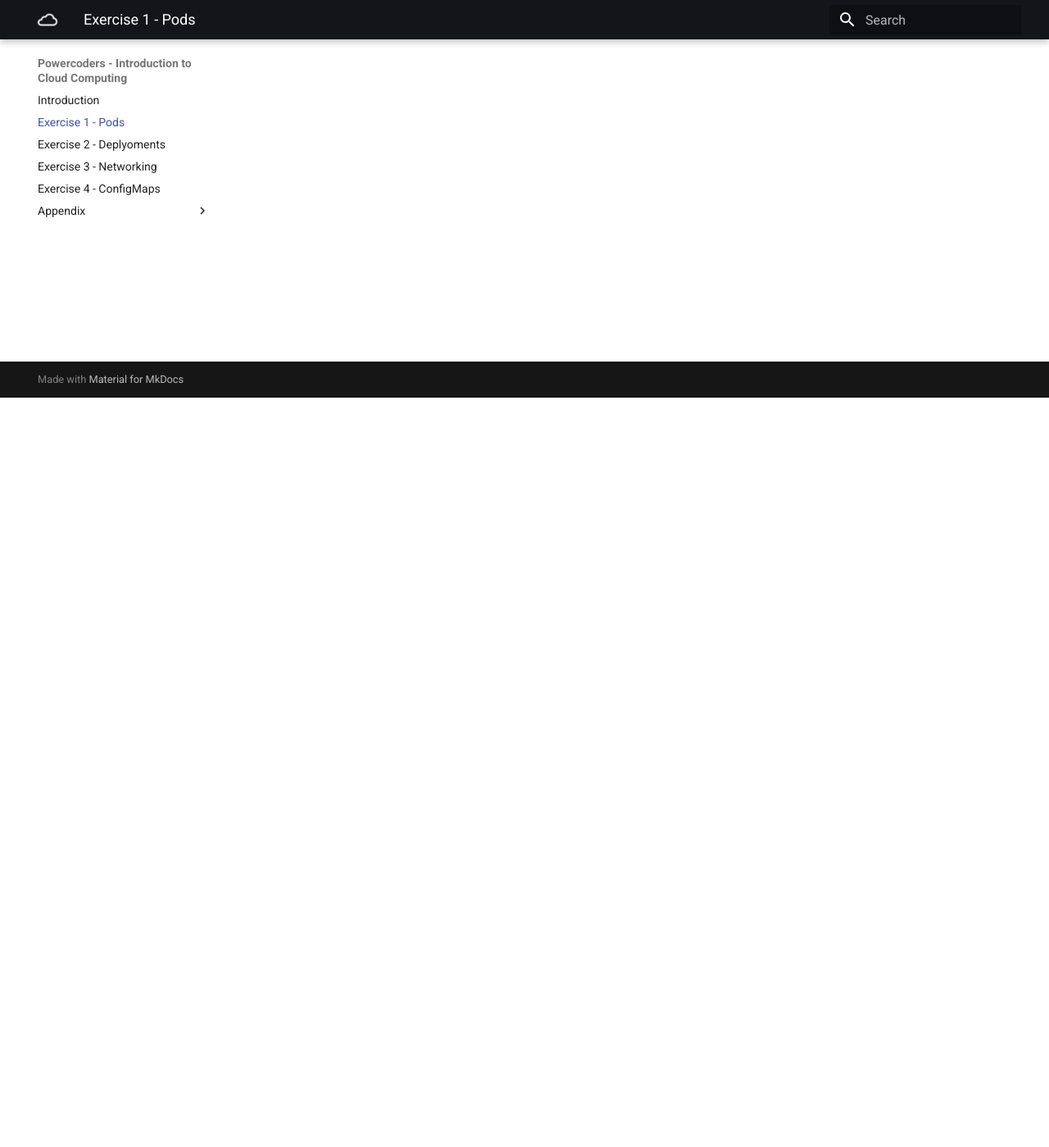
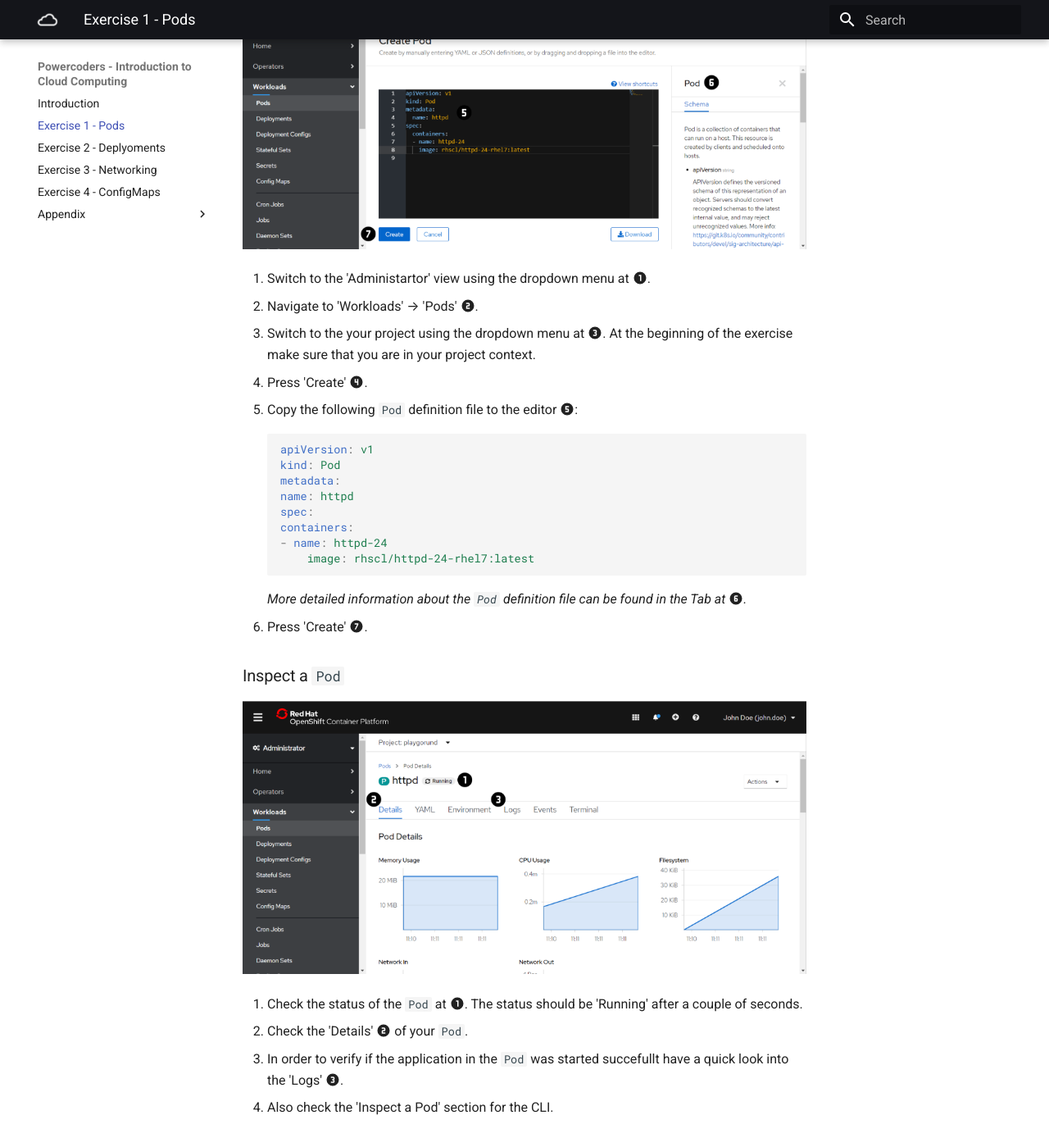
Before and after one commit to snorwin/powercoders, an MkDocs documentation site: the page built from docs/pod.md, in a window 1280 px wide and 1400 px high, scrolled down 915 px. Shown: the whole window at 82% size. Built offline with MkDocs 1.6.1 and Material for MkDocs 9.7.7, drawn with Linux system fonts in a browser that asks for light colours; some of the changed text lies outside the part shown.

Commit message:
Add more stuff

````diff
--- a/docs/pod.md
+++ b/docs/pod.md
@@ -10,23 +10,44 @@
 
 === "Web Console"
     ### Create a `Pod`
-    TODO
-    ```yaml
-    apiVersion: v1
-    kind: Pod
-    metadata:
-      name: httpd
-    spec:
-      containers:
-      - name: httpd-24
-        image: rhscl/httpd-24-rhel7:latest
-    ```
+    ![](img/pod01.png)
+    ![](img/pod02.png)
+
+    1. Switch to the 'Administartor' view using the dropdown menu at :material-numeric-1-circle:.
+    2. Navigate to 'Workloads' → 'Pods' :material-numeric-2-circle:.
+    3. Switch to the your project using the dropdown menu at :material-numeric-3-circle:.
+        At the beginning of the exercise make sure that you are in your project context.
+    4. Press 'Create' :material-numeric-4-circle:.
+    5. Copy the following `Pod` definition file to the editor :material-numeric-5-circle::
+        ```yaml
+        apiVersion: v1
+        kind: Pod
+        metadata:
+        name: httpd
+        spec:
+        containers:
+        - name: httpd-24
+            image: rhscl/httpd-24-rhel7:latest
+        ```
+        _More detailed information about the `Pod` definition file  can be found in the Tab at :material-numeric-6-circle:._
+    6. Press 'Create' :material-numeric-7-circle:.
 
     ### Inspect a `Pod`
-    TODO
+    ![](img/pod03.png)
+
+    1. Check the status of the `Pod` at :material-numeric-1-circle:. The status should be 'Running' after a couple of seconds.
+    2. Check the 'Details' :material-numeric-2-circle: of your `Pod`.
+    3. In order to verify if the application in the `Pod` was started succefullt have a quick look into the 'Logs' :material-numeric-3-circle:.
+    4. Also check the 'Inspect a Pod' section for the CLI.
 
     ### Delete a `Pod`
-    TODO
+    ![](img/pod03.png)
+
+    You won't need the `Pod` in the following exercises, therefore clean up your project.
+
+    1. Navigate to the 'Actions' dropdown menu :material-numeric-1-circle:.
+    2. Press 'Delete Pod' :material-numeric-2-circle:.
+
 
 === "Command Line Interface (CLI)"
     !!! important
--- a/mkdocs.yml
+++ b/mkdocs.yml
@@ -26,6 +26,9 @@
   - pymdownx.caret
   - pymdownx.mark
   - pymdownx.tilde
+  - pymdownx.emoji:
+      emoji_index: !!python/name:materialx.emoji.twemoji
+      emoji_generator: !!python/name:materialx.emoji.to_svg
   - toc:
       toc_depth: 2
       permalink: true
````
Also changed, not shown: docs/img/pod01.png (added), docs/img/pod02.png (added), docs/img/pod03.png (added), docs/img/pod04.png (added).
